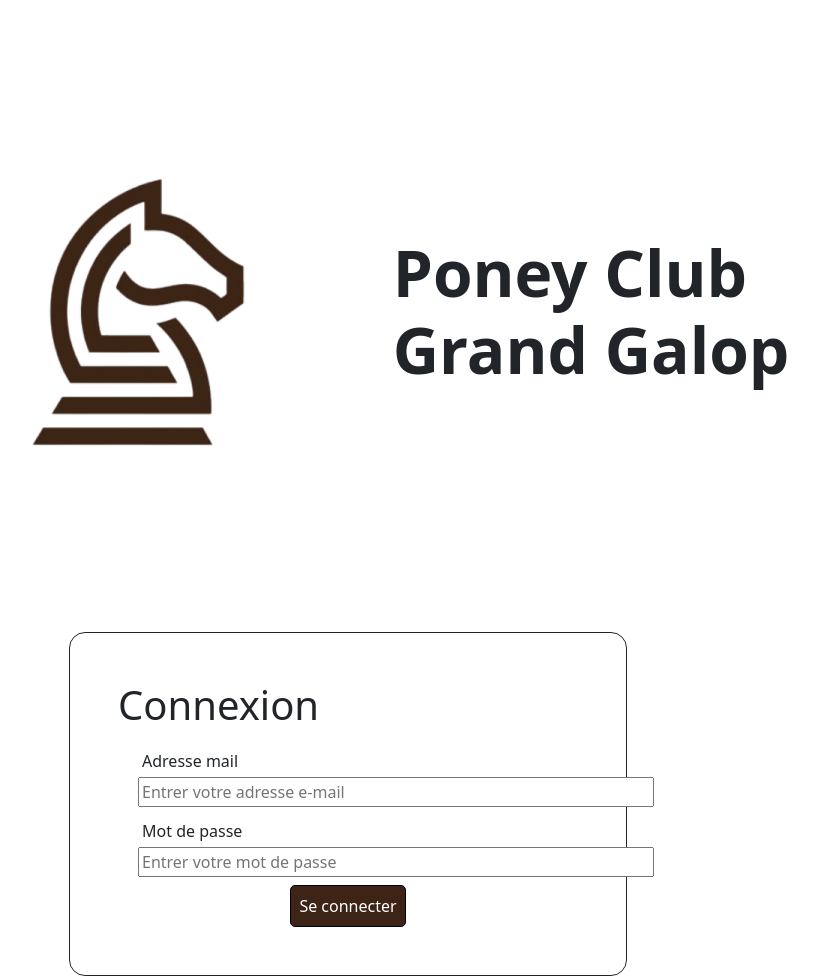
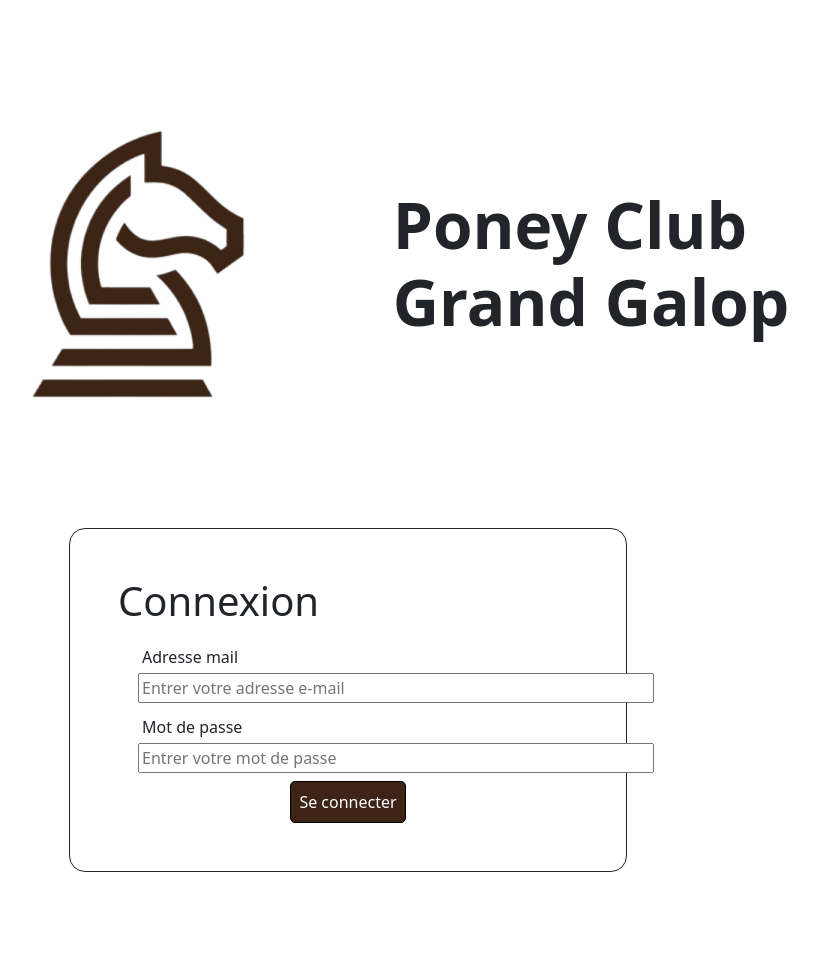
Before and after one commit to KillianCARRAT/SAE_WEB_BD, a Flask app: page /login in a window 1280 px wide. Shown: the whole page, without its empty margins (292-1110 px from the left). After the commit the page ends 872 px from the top, so only its background shows below. Run offline with Flask 3, Linux system fonts and the light colour scheme; some libraries are stand-ins or nearby versions.

Commit message:
Peaufinage front page login

```diff
--- a/src/templates/ajout_seance.html
+++ b/src/templates/ajout_seance.html
@@ -2,7 +2,7 @@
 <div class="container mt-5">
     <h1 class="fw-bolder display-3 text-center my-5"><strong>Mes Séances Moniteurs</strong></h1>
 
-    <div class="d-flex justify-content-center">
+    <div class="d-flex justify-content-center mb-5">
         <form action="{{ url_for('ajout_seance') }}" method="post" class="p-4 border rounded shadow-sm bg-light w-50">
             {{ form.hidden_tag() }}
             <div class="mx-auto d-flex flex-column m-4 w-50">
--- a/src/templates/connexion-base.html
+++ b/src/templates/connexion-base.html
@@ -17,18 +17,14 @@
     {% endblock %}
 </head>
 
-<body class="container d-flex flex-column align-items-stretch ">
-    <header class="d-flex flex-column align-items-center m-5">
+<body class="container d-flex flex-column align-items-stretch">
+    <header class="d-flex flex-column align-items-center mt-0">
         <div class="d-flex justify-content-center align-items-center m-5">
             <img class="my-2 img-fluid" src="{{url_for('static', filename='img/logo.webp')}}" alt="logo de StageFlow">
             <div class="d-flex flex-column ms-3"><strong
                     class="plc-dark font-weight-bolder display-3 fw-bolder ms-2">Poney Club</strong>
                 <strong class="plc-dark font-weight-bolder display-3 fw-bolder ms-2">Grand Galop</strong>
             </div>
-        </div>
-        <div class="d-flex justify-content-center">
-            <h3 class="plc-colored">
-                </h2>
         </div>
 
     </header>
--- a/src/templates/connexion.html
+++ b/src/templates/connexion.html
@@ -1,8 +1,7 @@
 {% extends 'connexion-base.html' %}
 
 {% block content %}
-
-    <div class=" container border border-dark rounded-4 mx-auto w-50 m-auto d-flex flex-column justify-content-center p-5 ">
+    <div class=" container border border-dark rounded-4 mx-auto w-50 m-auto d-flex flex-column justify-content-center p-5 mb-5">
         <h1 class="plc-colored align-self-start">Connexion</h1>
 
 
```
